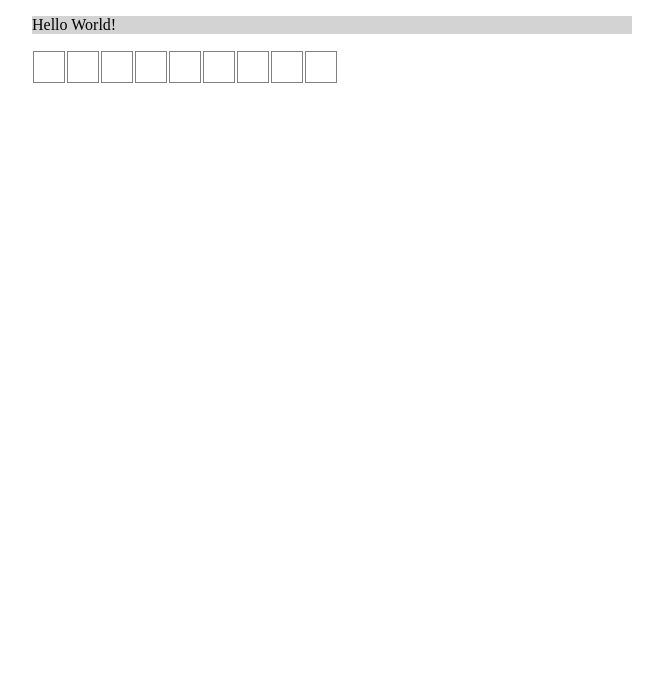
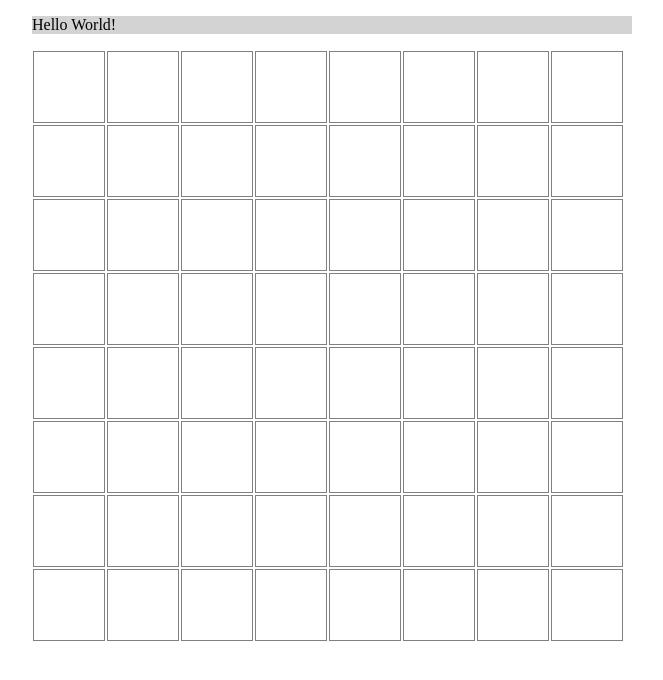
Before and after one commit to Danner6/My-Learning, a plain HTML site: page Etch-a-Sketch/index.html in a window 1280 px wide. Shown: the whole page, without its empty margins (308-971 px from the left). Drawn offline with nearby package versions, Linux system fonts and the light colour scheme.

Commit message:
changed grid to work with my own written code.

```diff
--- a/Etch-a-Sketch/css/style.css
+++ b/Etch-a-Sketch/css/style.css
@@ -11,11 +11,15 @@
 }
 
 .grid-squares {
-      width:10px;
-      height: 10px;
+      width:50px;
+      height: 50px;
       border: 1px solid grey;
       float: left;
       display:block;
       padding:10px;
       margin: 1px;
 }
+
+.highlight {
+      background-color: black;
+}
--- a/Etch-a-Sketch/js/etchy.js
+++ b/Etch-a-Sketch/js/etchy.js
@@ -1,17 +1,22 @@
 etchySize = 64;
 
 $(document).ready(function(){
-      for(x=0; x<9;x++) {
-          var grid = document.createElement('div');
-          grid.className = "grid-squares";
+      for(x=0; x<etchySize;x++) {
+            var gridSquares = $( "<div class='grid-squares'/></div>" )
+            $( gridSquares ).appendTo("#grid");
 
-    document.getElementById('grid').appendChild(grid);
-}
+      }
 
 
+    $('.grid-squares').on('mouseenter', function(){
+          $(this).addClass('highlight');
+   })
 
-      // var divCreate = $("<div></div>");
-      // $("#etchy-grid").(divCreate);
-      //
-      // $('#etchy-grid > div').addClass("grid-squares");
+
 });
+
+
+// var grid = document.createElement('div');
+// grid.className = "grid-squares";
+//
+// document.getElementById('grid').appendChild(grid);
```
